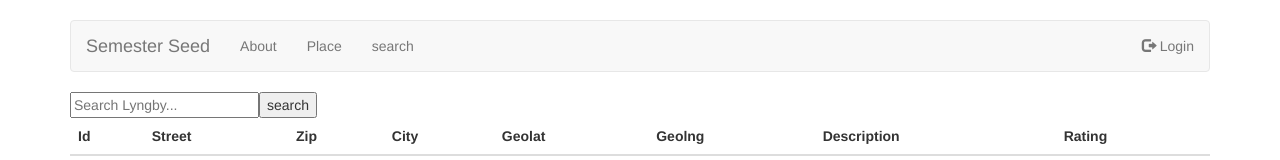
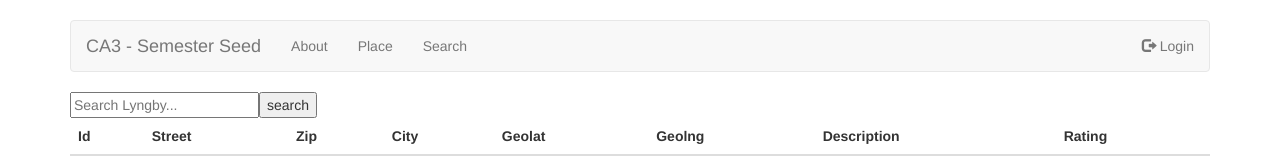
Before and after one commit to xuzhenyang85/CA3, a React (Create React App) app in the folder seedClient/: page /#/place in a window 1280 px wide. Before the commit this address led to /#/place. Shown: the top 160 px of the page. Built offline with nearby package versions, Linux system fonts and the light colour scheme.

Commit message:
added group name in About menu, fixed cap text

```diff
--- a/seedClient/src/pages/About.js
+++ b/seedClient/src/pages/About.js
@@ -2,6 +2,11 @@ import React, {Component} from "react";
 
 export default class About extends Component{
   render() {
-    return <h1>About</h1>
+    return (
+      <div>
+        <h2>CA3 - Gruppe 8 </h2>
+        <p>Dogan Yildirim, Menja Holm Wettergren, Xu Zhen Yang</p>
+      </div>
+    )
   }
 }
--- a/seedClient/src/pages/TopMenu.js
+++ b/seedClient/src/pages/TopMenu.js
@@ -26,12 +26,12 @@ class TopMenu extends Component {
         <nav className="navbar navbar-default" >
           <div className="container-fluid">
             <div className="navbar-header">
-              <a className="navbar-brand" href="/" style={{pointerEvents: "none"}}>Semester Seed</a>
+              <a className="navbar-brand" href="/" style={{pointerEvents: "none"}}>CA3 - Semester Seed</a>
             </div>
             <ul className="nav navbar-nav">
               <li><Link to="/about">About</Link></li>
               <li><Link to="/place">Place</Link></li>
-              <li><Link to="/search">search </Link></li>
+              <li><Link to="/search">Search </Link></li>
               {this.state.isUser &&(<li><Link to="/user">Page for Users </Link></li>)}
               {this.state.isAdmin &&(<li><Link to="/admin">Page for Admins</Link></li>)}
               {this.state.isUser && (<li><Link to="/random">Random Number </Link></li>)}
```
